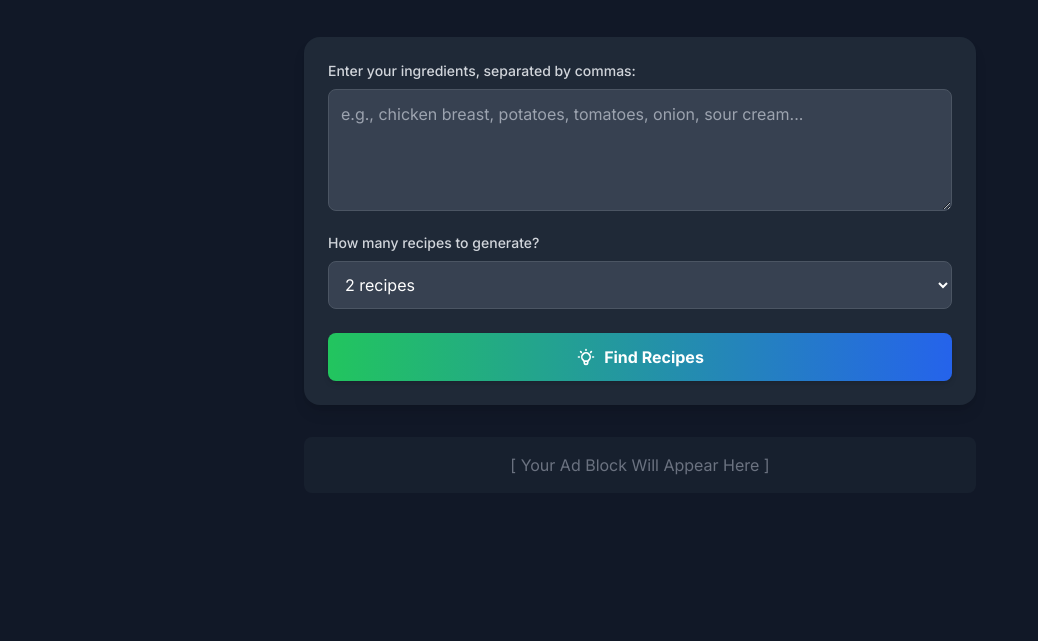
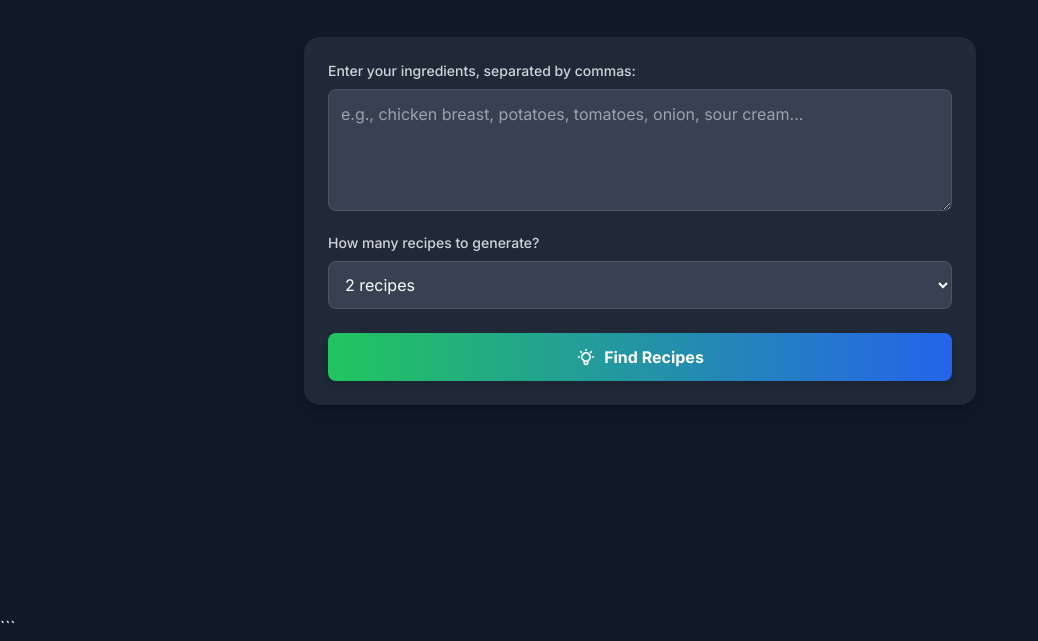
Before and after one commit to bekenty0311/recipe-generator, a plain HTML site: page index.html in a window 1280 px wide. Shown: the part 159-800 px from the top of the page, without its empty margins (0-1038 px from the left). Drawn offline with nearby package versions, Linux system fonts and the light colour scheme.

Commit message:
Update index.html

````diff
--- a/index.html
+++ b/index.html
@@ -5,8 +5,13 @@
     <meta name="viewport" content="width=device-width, initial-scale=1.0">
     <title>FridgeChef AI Recipe Generator</title>
 
+    <!-- ================== FAVICON ================== -->
+    <link rel="icon" type="image/png" href="favicon.png">
+    <!-- ============================================= -->
+
     <!-- Код Google AdSense для подтверждения сайта -->
-    <!-- Убедитесь, что ваш код AdSense находится здесь -->
+    <script async src="https://pagead2.googlesyndication.com/pagead/js/adsbygoogle.js?client=ca-pub-4712394184386891"
+     crossorigin="anonymous"></script>
 
     <!-- Код для запроса согласия (если Google его предоставил) -->
     <!-- Убедитесь, что ваш второй код AdSense находится здесь -->
@@ -28,13 +33,17 @@
             border-radius: 20px;
             border: 2px solid #2d3748;
         }
+        /* Стили для адаптивного рекламного блока */
+        .ad-container { width: 320px; height: 100px; }
+        @media(min-width: 500px) { .ad-container { width: 468px; height: 60px; } }
+        @media(min-width: 800px) { .ad-container { width: 728px; height: 90px; } }
     </style>
 </head>
 <body class="bg-gray-900 text-white antialiased">
 
     <div class="container mx-auto px-4 py-8 md:py-12">
         <header class="text-center mb-10 flex flex-col items-center">
-            <!-- НАЧАЛО: НОВЫЙ БЛОК С ЛОГОТИПОМ -->
+            <!-- БЛОК С ЛОГОТИПОМ -->
             <div class="flex items-center gap-4 mb-4">
                 <svg class="w-16 h-16" viewBox="0 0 100 100" fill="none" xmlns="http://www.w3.org/2000/svg">
                     <!-- Колпак шеф-повара -->
@@ -50,7 +59,6 @@
                     FridgeChef
                 </h1>
             </div>
-            <!-- КОНЕЦ: НОВЫЙ БЛОК С ЛОГОТИПОМ -->
             <p class="text-lg text-gray-400">What to cook with what's in your fridge?</p>
         </header>
 
@@ -75,9 +83,15 @@
                 </button>
             </form>
 
-            <!-- AdSense Placeholder -->
-            <div id="adsense-placeholder" class="my-8 text-center text-gray-500 bg-gray-800/50 p-4 rounded-lg">
-                <p>[ Your Ad Block Will Appear Here ]</p>
+            <!-- AdSense Ad Block -->
+            <div class="my-8 flex justify-center">
+                <ins class="adsbygoogle ad-container"
+                     style="display:inline-block"
+                     data-ad-client="ca-pub-4712394184386891"
+                     data-ad-slot="9958530238"></ins>
+                <script>
+                     (adsbygoogle = window.adsbygoogle || []).push({});
+                </script>
             </div>
 
             <!-- Loading Indicator -->
@@ -241,3 +255,4 @@
     </script>
 </body>
 </html>
+```
````
